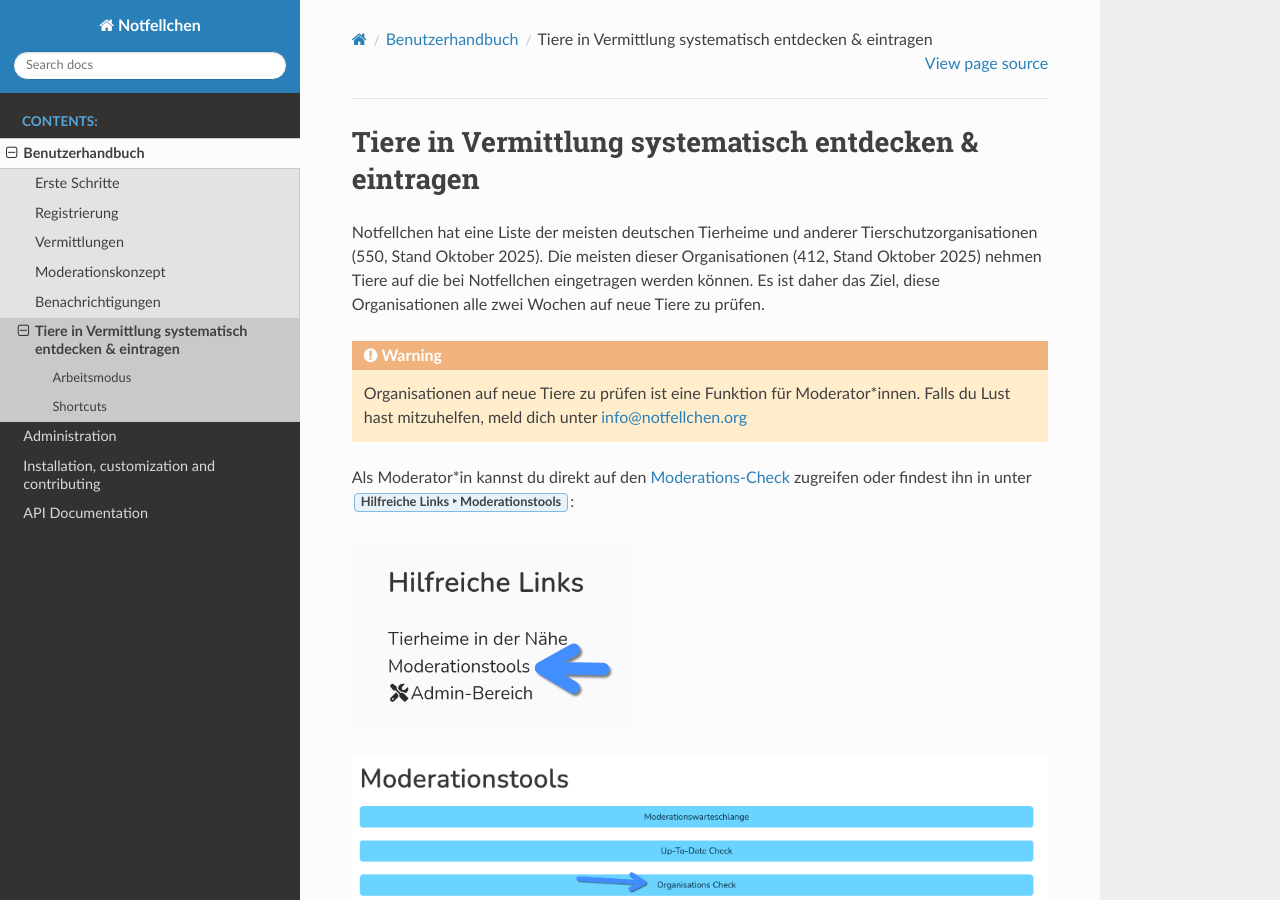
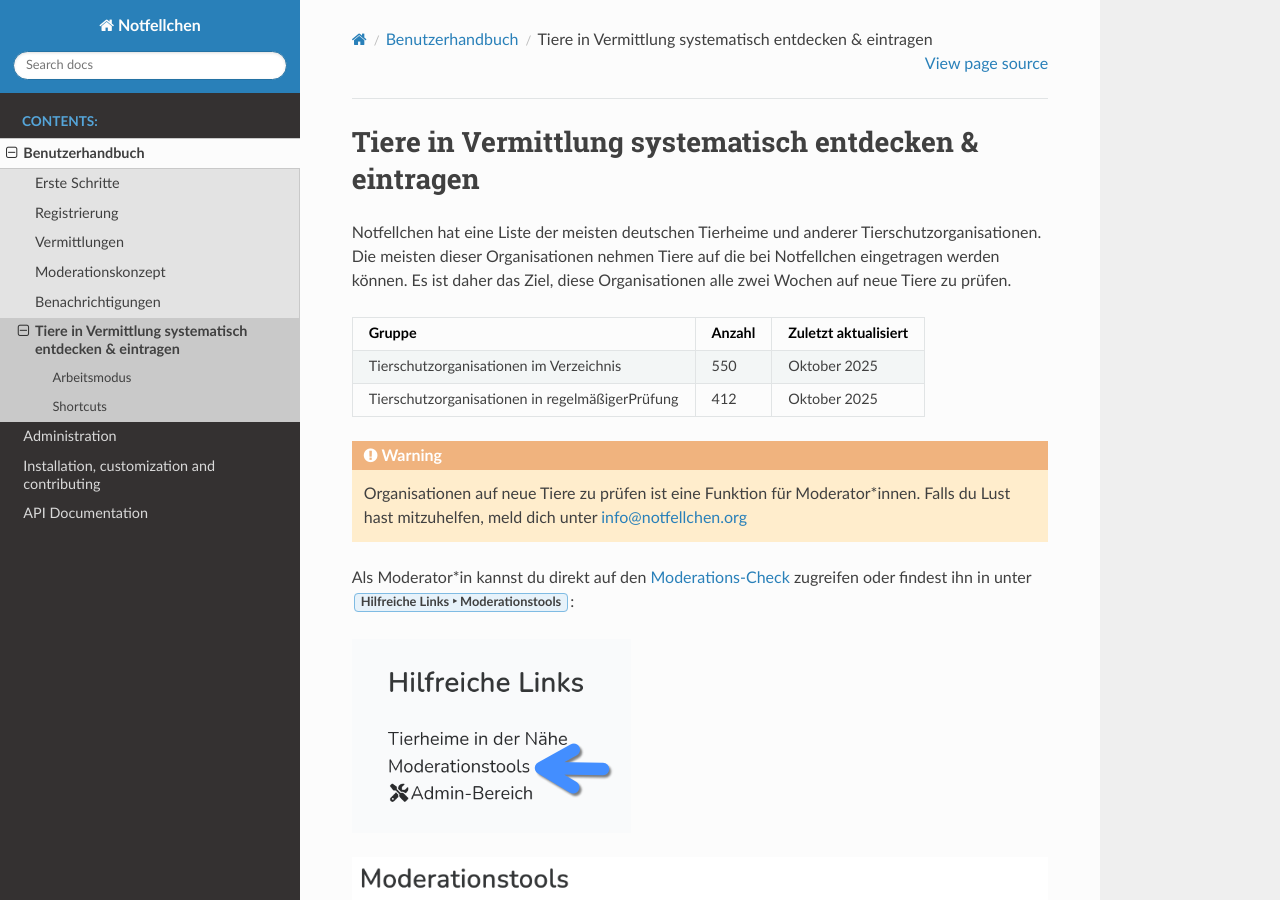
Before and after one commit to moan0s/notfellchen, a Sphinx documentation site: the page built from docs/user/organisationen-pruefen.rst, in a window 1280 px wide and 900 px high. Built offline with Sphinx 7.4.7 and the Read the Docs theme 3.1.0, drawn with Linux system fonts in a browser that asks for light colours.

Commit message:
docs: Add number of rescueorgs in table

```diff
--- a/docs/user/organisationen-pruefen.rst
+++ b/docs/user/organisationen-pruefen.rst
@@ -1,9 +1,18 @@
 Tiere in Vermittlung systematisch entdecken & eintragen
 =======================================================
 
-Notfellchen hat eine Liste der meisten deutschen Tierheime und anderer Tierschutzorganisationen (550, Stand Oktober 2025).
-Die meisten dieser Organisationen (412, Stand Oktober 2025) nehmen Tiere auf die bei Notfellchen eingetragen werden können.
+Notfellchen hat eine Liste der meisten deutschen Tierheime und anderer Tierschutzorganisationen.
+Die meisten dieser Organisationen nehmen Tiere auf die bei Notfellchen eingetragen werden können.
 Es ist daher das Ziel, diese Organisationen alle zwei Wochen auf neue Tiere zu prüfen.
+
+
++-------------------------------------------------+---------+----------------------+
+| Gruppe                                          | Anzahl  | Zuletzt aktualisiert |
++=================================================+=========+======================+
+|  Tierschutzorganisationen im Verzeichnis        | 550     | Oktober 2025         |
++-------------------------------------------------+---------+----------------------+
+| Tierschutzorganisationen in regelmäßigerPrüfung | 412     | Oktober 2025         |
++-------------------------------------------------+---------+----------------------+
 
 .. warning::
 
```
